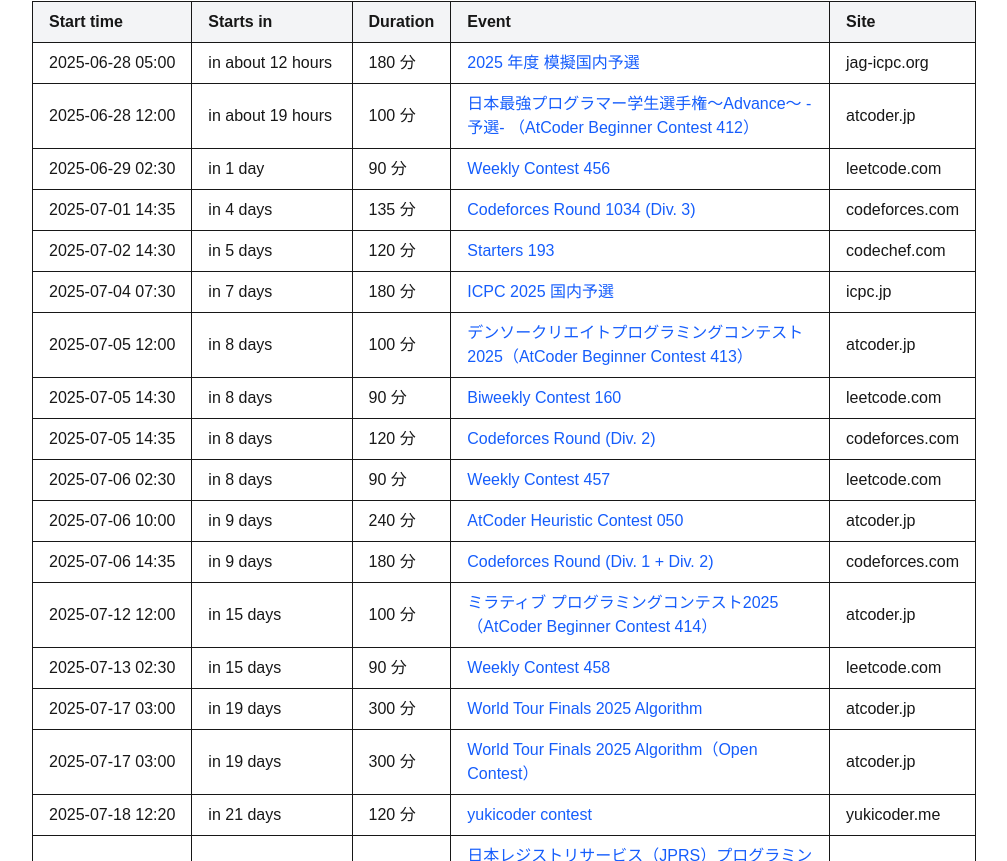
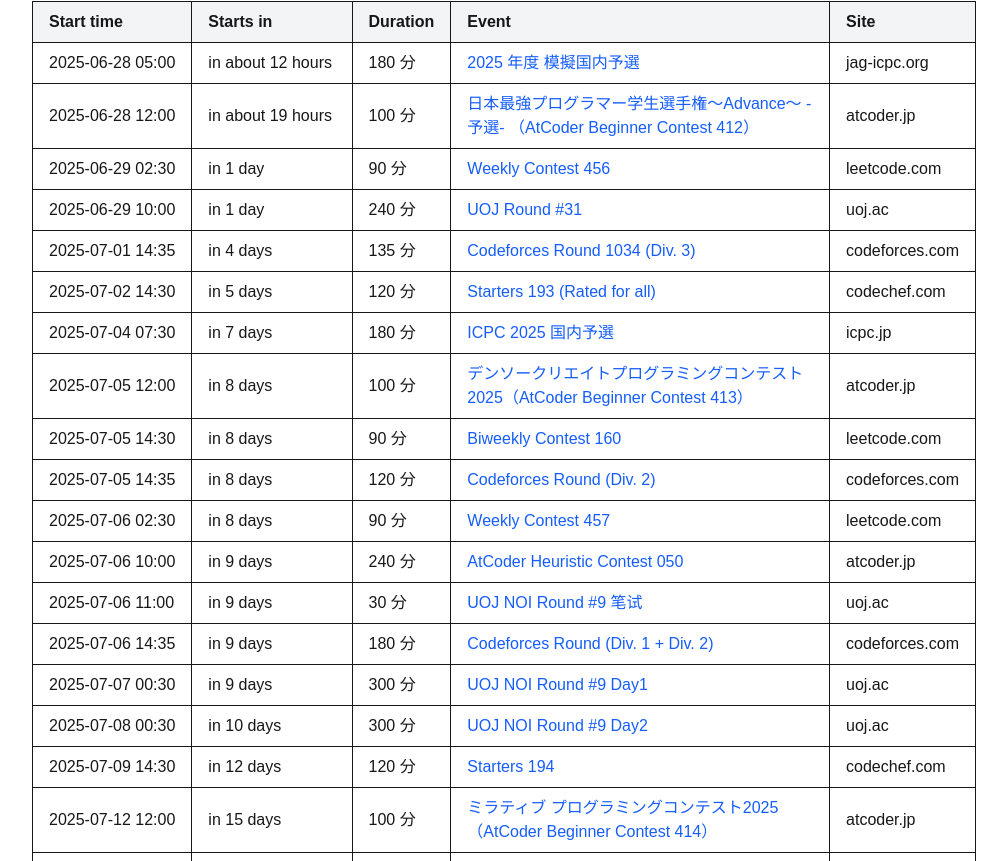
Before and after one commit to shogo314/procon_notification, a Next.js app: page / in a window 1280 px wide. Shown: the part 439-1300 px from the top of the page, without its empty margins (136-1143 px from the left). Built offline with nearby package versions, Linux system fonts and the light colour scheme.

Commit message:
update by survey.py at 2025-06-29T16:05:55.814872+09:00

```diff
--- a/app/page.tsx
+++ b/app/page.tsx
@@ -1,4 +1,3 @@
-import { loadAllContests } from '@/lib/loadContests';
 import { loadMeta } from '@/lib/loadMeta';
 import { formatInTimeZone } from 'date-fns-tz';
 import { ja } from 'date-fns/locale';
--- a/data/contest/codechef.json
+++ b/data/contest/codechef.json
@@ -2,10 +2,19 @@
   "START193": {
     "resource": "codechef.com",
     "id": "START193",
-    "event": "Starters 193",
+    "event": "Starters 193 (Rated for all)",
     "href": "https://www.codechef.com/START193",
     "start": "2025-07-02T14:30:00+00:00",
     "end": "2025-07-02T16:30:00+00:00",
     "duration": 7200
+  },
+  "START194": {
+    "resource": "codechef.com",
+    "id": "START194",
+    "event": "Starters 194",
+    "href": "https://www.codechef.com/START194",
+    "start": "2025-07-09T14:30:00+00:00",
+    "end": "2025-07-09T16:30:00+00:00",
+    "duration": 7200
   }
 }
--- /dev/null
+++ b/data/contest/uoj.json
@@ -0,0 +1,38 @@
+{
+  "98": {
+    "resource": "uoj.ac",
+    "id": "98",
+    "event": "UOJ Round #31",
+    "href": "https://uoj.ac/contest/98",
+    "start": "2025-06-29T10:00:00+00:00",
+    "end": "2025-06-29T14:00:00+00:00",
+    "duration": 14400
+  },
+  "99": {
+    "resource": "uoj.ac",
+    "id": "99",
+    "event": "UOJ NOI Round #9 笔试",
+    "href": "https://uoj.ac/contest/99",
+    "start": "2025-07-06T11:00:00+00:00",
+    "end": "2025-07-06T11:30:00+00:00",
+    "duration": 1800
+  },
+  "100": {
+    "resource": "uoj.ac",
+    "id": "100",
+    "event": "UOJ NOI Round #9 Day1",
+    "href": "https://uoj.ac/contest/100",
+    "start": "2025-07-07T00:30:00+00:00",
+    "end": "2025-07-07T05:30:00+00:00",
+    "duration": 18000
+  },
+  "101": {
+    "resource": "uoj.ac",
+    "id": "101",
+    "event": "UOJ NOI Round #9 Day2",
+    "href": "https://uoj.ac/contest/101",
+    "start": "2025-07-08T00:30:00+00:00",
+    "end": "2025-07-08T05:30:00+00:00",
+    "duration": 18000
+  }
+}
--- a/data/meta.json
+++ b/data/meta.json
@@ -1,3 +1,3 @@
 {
-  "updatedAt": "2025-06-28T15:33:42.978201+00:00"
+  "updatedAt": "2025-06-29T07:05:55.814872+00:00"
 }
```
